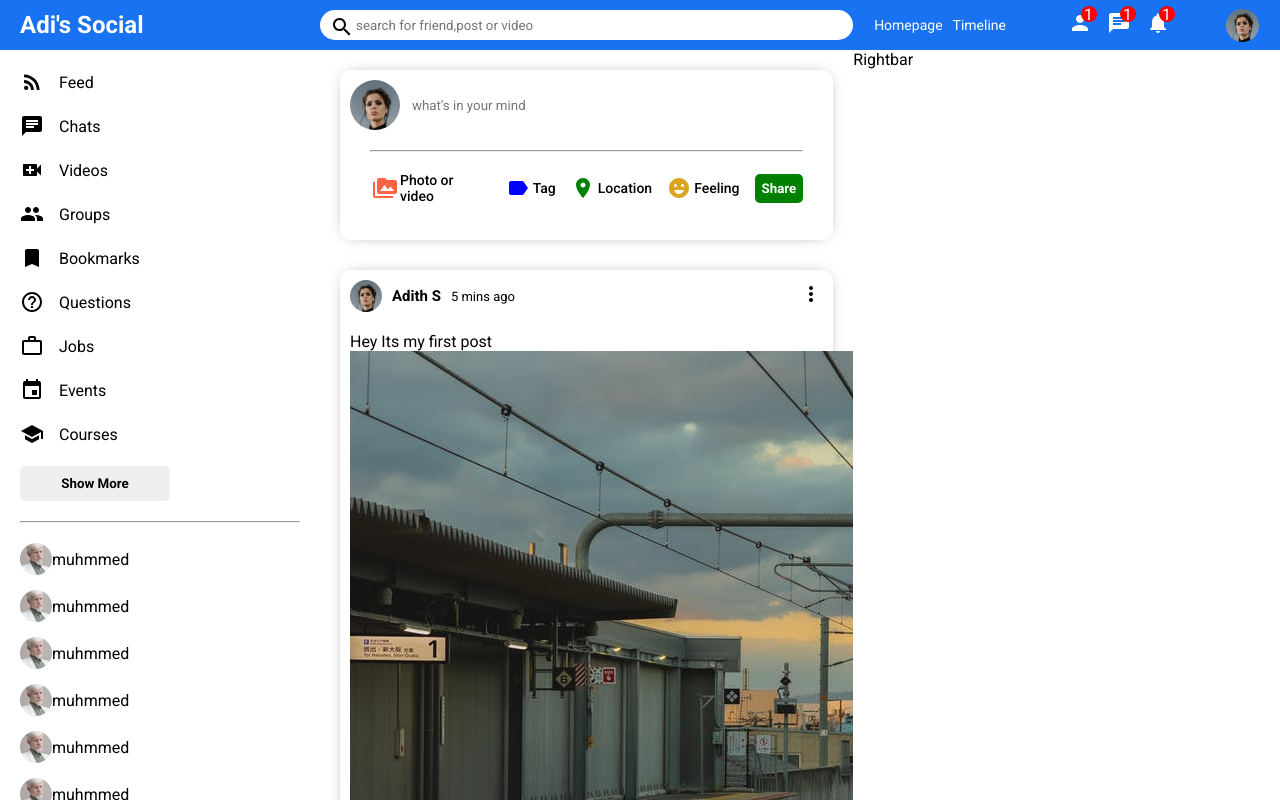
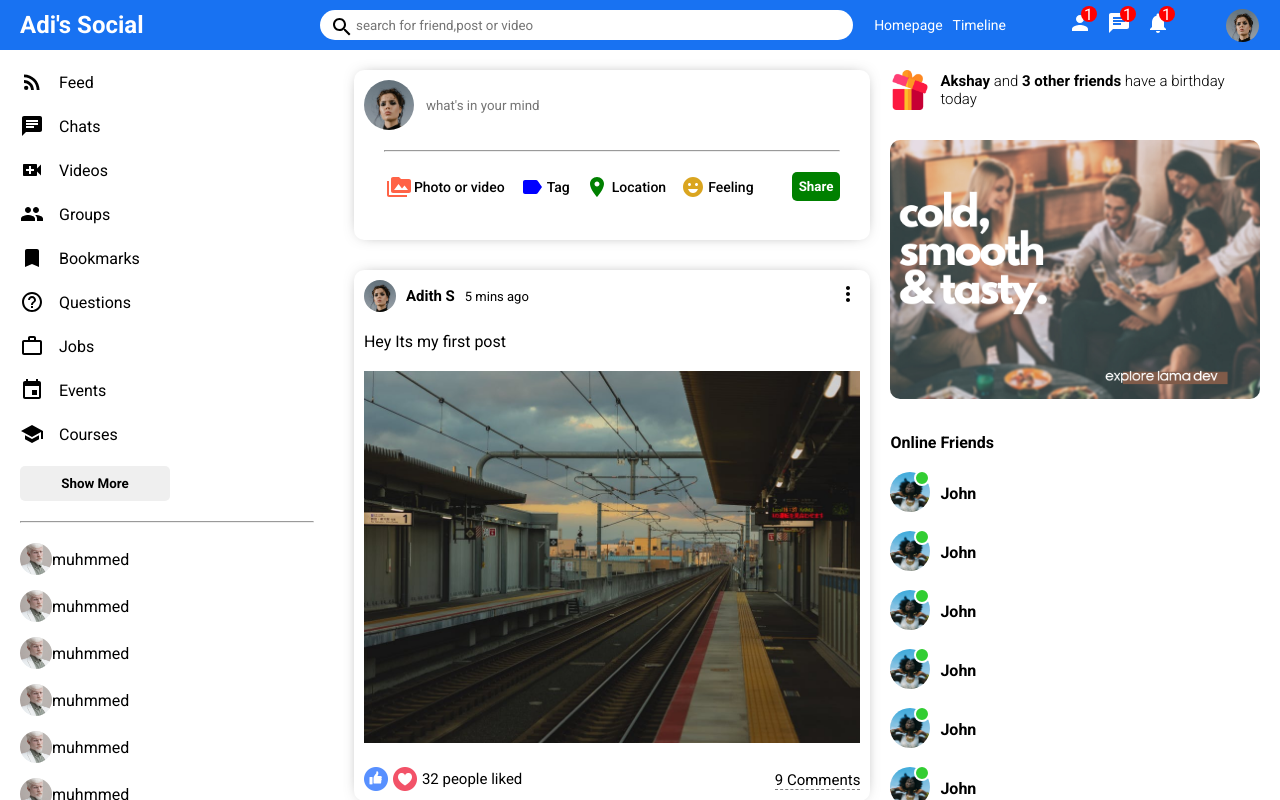
Before and after one commit to ADITHS7/social-media, a React (Create React App) app: page / in a window 1280 px wide. Built offline with nearby package versions, Linux system fonts and the light colour scheme.

Commit message:
Rightbar UI Completed

```diff
--- a/src/Components/Posts/Posts.css
+++ b/src/Components/Posts/Posts.css
@@ -36,7 +36,7 @@
 }
 .post-img{
   margin-top: 20px;
-  width: 80%;
+  width: 100%;
 }
 .post-bottom{
   display: flex;
--- a/src/Components/Posts/Posts.jsx
+++ b/src/Components/Posts/Posts.jsx
@@ -19,7 +19,7 @@ const Posts = () => {
           <span className="post-text">
             Hey Its my first post
           </span>
-          <img src="assets/post/1.jpeg" alt="" />
+          <img className='post-img' src="assets/post/1.jpeg" alt="" />
         </div>
         <div className="post-bottom">
           <div className="post-bottom-left">
--- a/src/Components/Rightbar/Rightbar.css
+++ b/src/Components/Rightbar/Rightbar.css
@@ -1,3 +1,63 @@
 .rightbar{
-  flex: 4;
+  flex: 3.5;
+  height: calc(100vh - 50px);
+  overflow-y: scroll;
 }
+.rightbar-wrapper{
+  padding: 20px 20px 0 0;
+}
+.birthday-container{
+  display: flex;
+  align-items: center;
+}
+.birthday-img{
+  width: 40px;
+  height: 40px;
+  margin-right: 10px;
+}
+.birthday-text{
+  font-weight: 300;
+  font-size: 15px;
+}
+.rightbar-ad{
+  width: 100%;
+  border-radius: 10px;
+  margin: 30px 0;
+}
+.rightbar-title{
+  margin-bottom: 20px;
+}
+.rightbar-friendlist{
+  padding: 0;
+  margin: 0;
+  list-style: 0;
+}
+.rightbar-friend{
+  display: flex;
+  align-items: center;
+  margin-bottom: 15px;
+}
+.rightbar-profile-img-container{
+  margin-right: 10px;
+  position: relative;
+}
+.rightbar-profile-img{
+  width: 40px;
+  height: 40px;
+  border-radius: 50%;
+  object-fit: cover;
+}
+.rightbar-online{
+  width: 12px;
+  height: 12px;
+  border-radius: 50%;
+  background-color: limegreen;
+  position: absolute;
+  top: -2px;
+  right: 0;
+  border: 2px solid white;
+
+}
+.rightbar-user-name{
+  font-weight: 600;
+}
--- a/src/Components/Rightbar/Rightbar.jsx
+++ b/src/Components/Rightbar/Rightbar.jsx
@@ -1,9 +1,108 @@
-import React from 'react'
-import './Rightbar.css'
+import React from "react";
+import "./Rightbar.css";
 const Rightbar = () => {
   return (
-    <div className='rightbar'>Rightbar</div>
-  )
-}
+    <div className="rightbar">
+      <div className="rightbar-wrapper">
+        <div className="birthday-container">
+          <img className="birthday-img" src="/assets/gift.png" alt="" />
+          <span className="birthday-text">
+            <b>Akshay</b> and <b>3 other friends</b> have a birthday today
+          </span>
+        </div>
+        <img src="assets/ad.png" alt="" className="rightbar-ad" />
+        <h4 className="rightbar-title">Online Friends</h4>
+        <ul className="rightbar-friendlist">
+          <li className="rightbar-friend">
+            <div className="rightbar-profile-img-container">
+              <img src="assets/person/3.jpeg" alt="" className="rightbar-profile-img" />
+              <span className="rightbar-online"></span>
+            </div>
+            <span className="rightbar-user-name">John</span>
+          </li>
+          <li className="rightbar-friend">
+            <div className="rightbar-profile-img-container">
+              <img src="assets/person/3.jpeg" alt="" className="rightbar-profile-img" />
+              <span className="rightbar-online"></span>
+            </div>
+            <span className="rightbar-user-name">John</span>
+          </li>
+          <li className="rightbar-friend">
+            <div className="rightbar-profile-img-container">
+              <img src="assets/person/3.jpeg" alt="" className="rightbar-profile-img" />
+              <span className="rightbar-online"></span>
+            </div>
+            <span className="rightbar-user-name">John</span>
+          </li>
+          <li className="rightbar-friend">
+            <div className="rightbar-profile-img-container">
+              <img src="assets/person/3.jpeg" alt="" className="rightbar-profile-img" />
+              <span className="rightbar-online"></span>
+            </div>
+            <span className="rightbar-user-name">John</span>
+          </li>
+          <li className="rightbar-friend">
+            <div className="rightbar-profile-img-container">
+              <img src="assets/person/3.jpeg" alt="" className="rightbar-profile-img" />
+              <span className="rightbar-online"></span>
+            </div>
+            <span className="rightbar-user-name">John</span>
+          </li>
+          <li className="rightbar-friend">
+            <div className="rightbar-profile-img-container">
+              <img src="assets/person/3.jpeg" alt="" className="rightbar-profile-img" />
+              <span className="rightbar-online"></span>
+            </div>
+            <span className="rightbar-user-name">John</span>
+          </li>
+          <li className="rightbar-friend">
+            <div className="rightbar-profile-img-container">
+              <img src="assets/person/3.jpeg" alt="" className="rightbar-profile-img" />
+              <span className="rightbar-online"></span>
+            </div>
+            <span className="rightbar-user-name">John</span>
+          </li>
+          <li className="rightbar-friend">
+            <div className="rightbar-profile-img-container">
+              <img src="assets/person/3.jpeg" alt="" className="rightbar-profile-img" />
+              <span className="rightbar-online"></span>
+            </div>
+            <span className="rightbar-user-name">John</span>
+          </li>
+          <li className="rightbar-friend">
+            <div className="rightbar-profile-img-container">
+              <img src="assets/person/3.jpeg" alt="" className="rightbar-profile-img" />
+              <span className="rightbar-online"></span>
+            </div>
+            <span className="rightbar-user-name">John</span>
+          </li>
+          <li className="rightbar-friend">
+            <div className="rightbar-profile-img-container">
+              <img src="assets/person/3.jpeg" alt="" className="rightbar-profile-img" />
+              <span className="rightbar-online"></span>
+            </div>
+            <span className="rightbar-user-name">John</span>
+          </li>
+          <li className="rightbar-friend">
+            <div className="rightbar-profile-img-container">
+              <img src="assets/person/3.jpeg" alt="" className="rightbar-profile-img" />
+              <span className="rightbar-online"></span>
+            </div>
+            <span className="rightbar-user-name">John</span>
+          </li>
+          <li className="rightbar-friend">
+            <div className="rightbar-profile-img-container">
+              <img src="assets/person/3.jpeg" alt="" className="rightbar-profile-img" />
+              <span className="rightbar-online"></span>
+            </div>
+            <span className="rightbar-user-name">John</span>
+          </li>
 
-export default Rightbar
+        </ul>
+      </div>
+
+    </div>
+  );
+};
+
+export default Rightbar;
```
